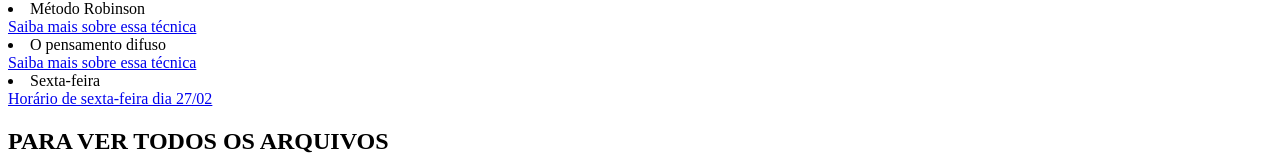
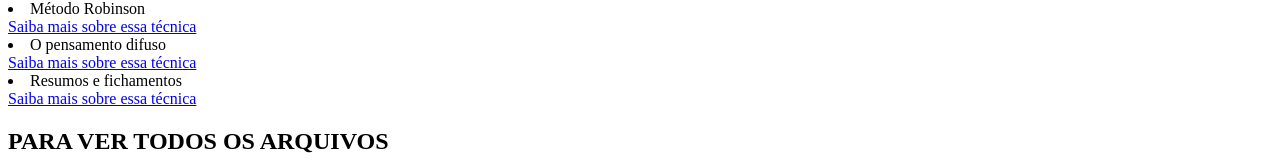
Before and after one commit to ylaitano030/site2, a plain HTML site: page index.html in a window 1280 px wide. Shown: the part 890-1052 px from the top of the page. Drawn offline with Linux system fonts and the light colour scheme.

Commit message:
Update index.html

```diff
--- a/index.html
+++ b/index.html
@@ -30,8 +30,8 @@
         <li>O pensamento difuso</li>
         <a href="difuso.html" target="_blank">Saiba mais sobre essa técnica</a>
 
-        <li>Sexta-feira</li>
-        <a href="sexta.html" target="_blank">Horário de sexta-feira dia 27/02</a>
+        <li>Resumos e fichamentos</li>
+        <a href="resumos.html" target="_blank">Saiba mais sobre essa técnica</a>
 
     </ol>
     <h2> PARA VER TODOS OS ARQUIVOS</h2>
```
